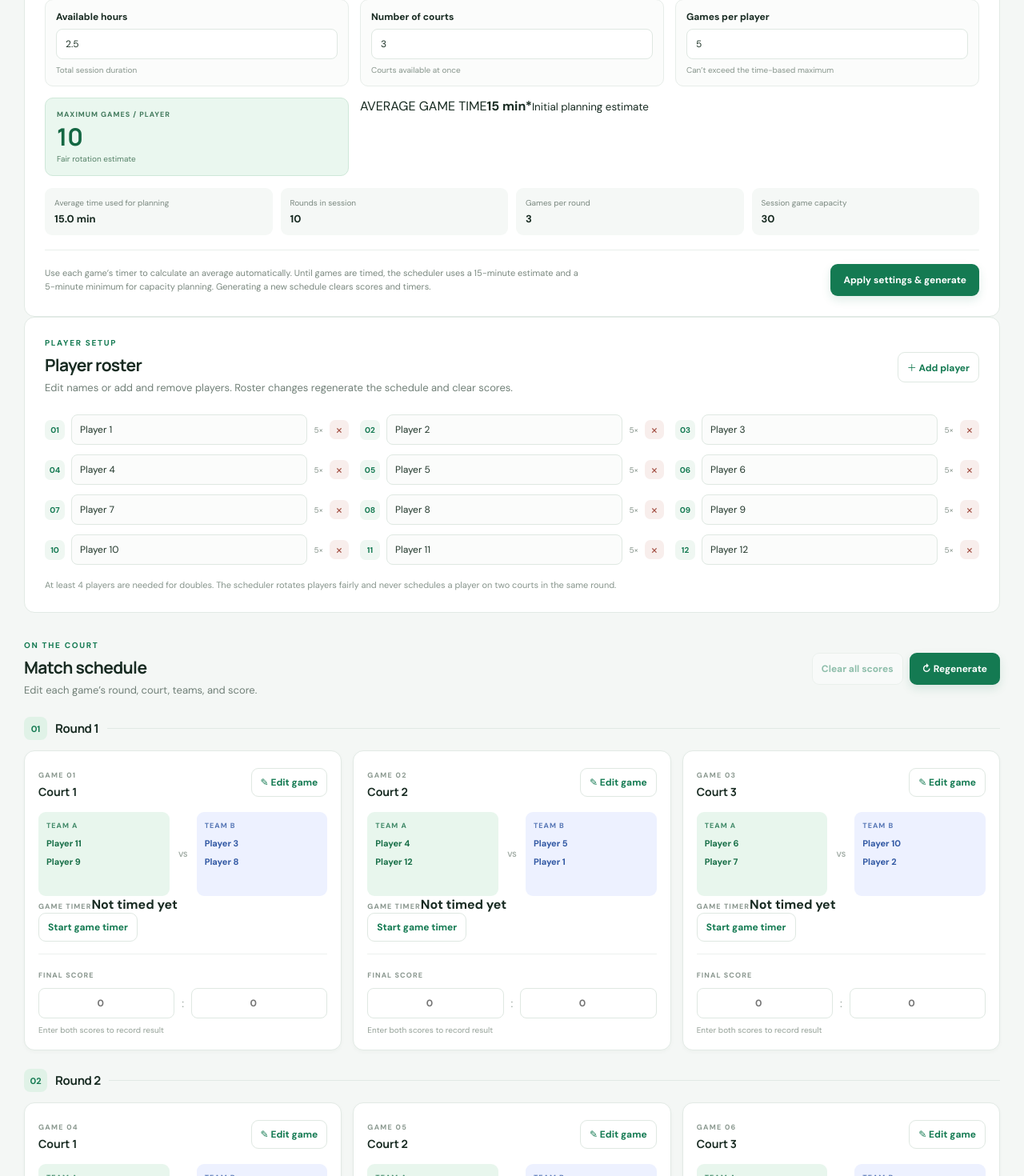
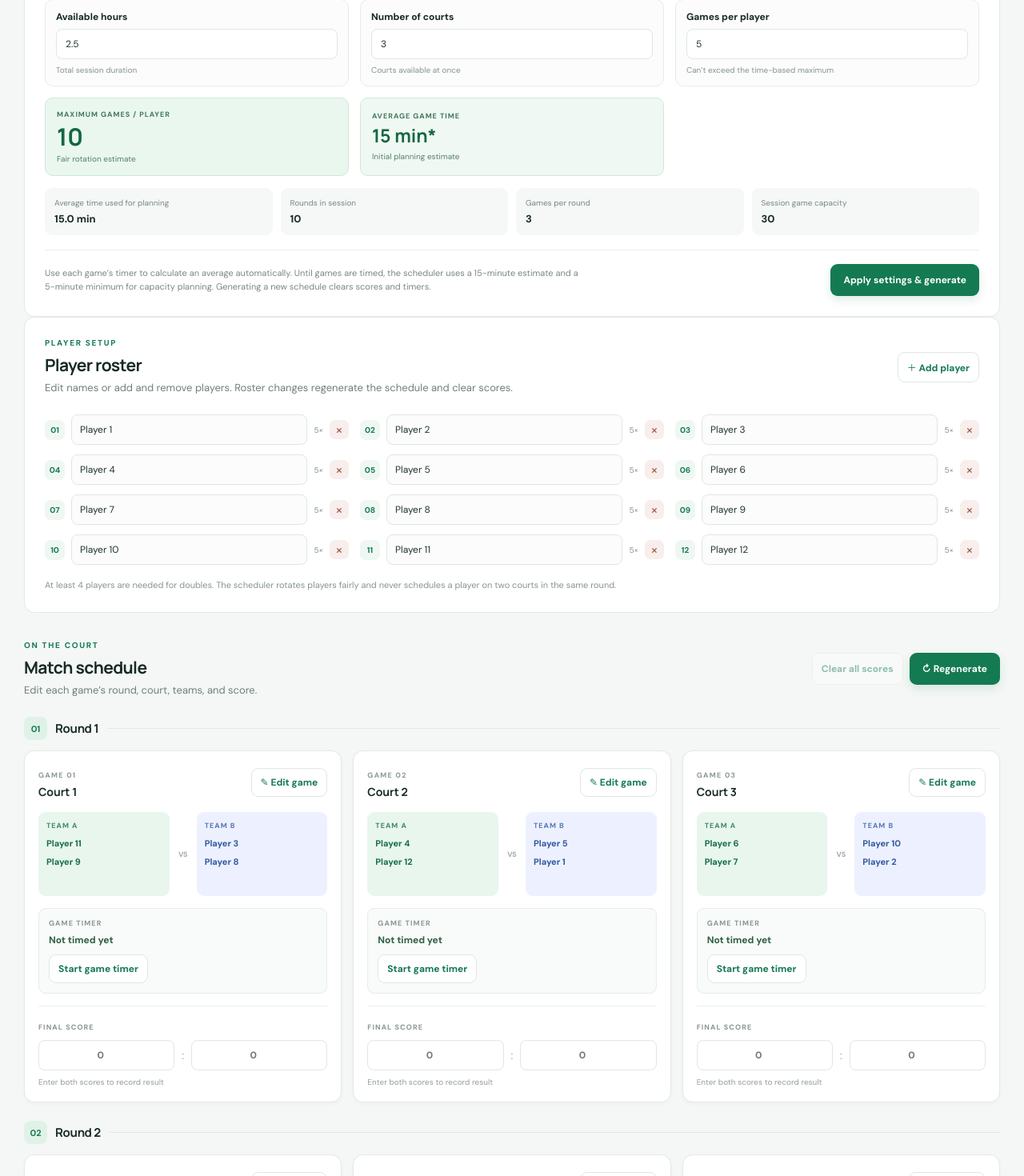
Before and after one commit to Tasyooo/pickleball-match-picker, a React (Vite) app: page / in a window 1280 px wide. Shown: the part 420-1890 px from the top of the page at 80% size. Built offline with nearby package versions, Linux system fonts and the light colour scheme.

Commit message:
Style automatic average game-time and game timers

```diff
--- a/src/App.css
+++ b/src/App.css
@@ -157,3 +157,65 @@ h1 { margin-bottom: 6px; font-size: clamp(26px, 3.2vw, 39px); letter-spacing: -1
   .schedule-buttons button { flex: 1; }
   .app-footer { align-items: flex-start; flex-direction: column; }
 }
+
+
+/* Computed average game time and per-game timing controls */
+.average-box {
+  display: flex;
+  flex-direction: column;
+  justify-content: center;
+  gap: 5px;
+  padding: 14px;
+  border: 1px solid #cfe8d9;
+  border-radius: 10px;
+  background: #f0f8f3;
+}
+.average-box span {
+  color: #40785b;
+  font-size: 9px;
+  font-weight: 800;
+  letter-spacing: 1px;
+}
+.average-box strong {
+  color: #146743;
+  font-family: Manrope, sans-serif;
+  font-size: 23px;
+  line-height: 1.2;
+}
+.average-box small {
+  color: #578369;
+  font-size: 10px;
+  line-height: 1.4;
+}
+.game-timer {
+  margin-top: 15px;
+  padding: 12px;
+  border: 1px solid #e3eee7;
+  border-radius: 9px;
+  background: #f8fbf9;
+}
+.timer-heading {
+  display: flex;
+  flex-direction: column;
+  gap: 7px;
+}
+.timer-heading strong {
+  color: #315f47;
+  font-size: 12px;
+  font-variant-numeric: tabular-nums;
+}
+.timer-actions {
+  display: flex;
+  flex-wrap: wrap;
+  align-items: center;
+  gap: 8px;
+  margin-top: 10px;
+}
+.timer-actions .button {
+  white-space: normal;
+}
+@media (max-width: 640px) {
+  .average-box strong { font-size: 19px; }
+  .timer-actions { align-items: stretch; }
+  .timer-actions .button { flex: 1; }
+}
```
